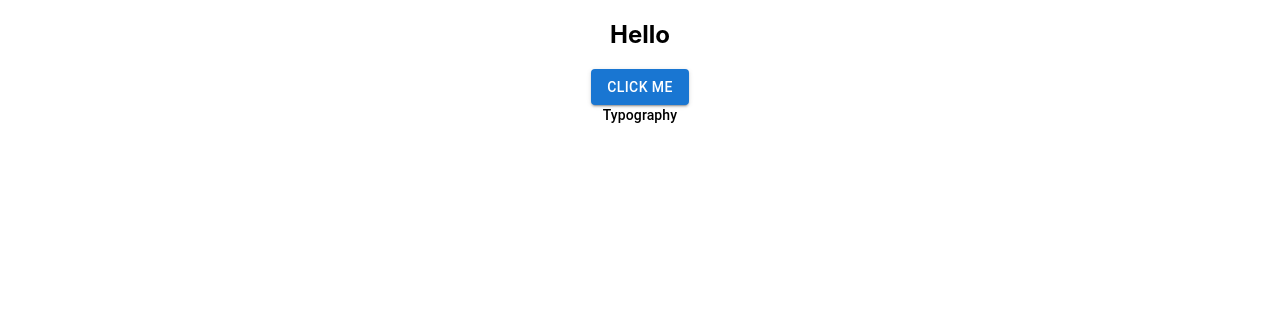
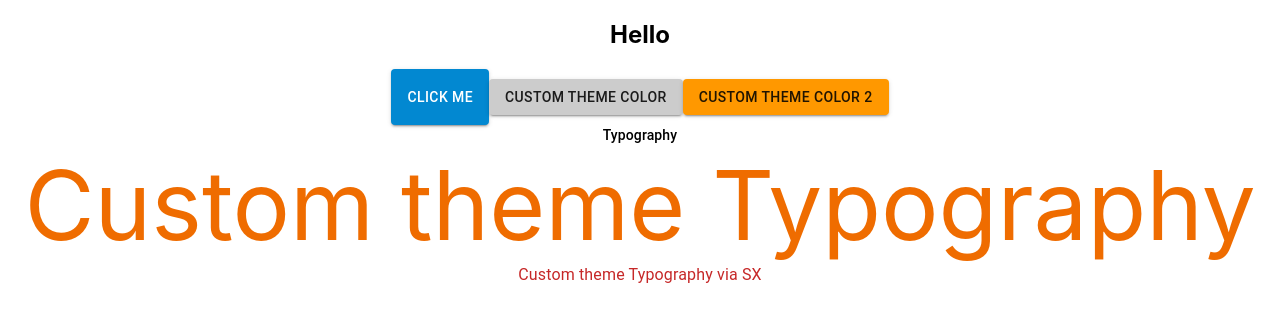
Before and after one commit to Dina2703/mui-v5-examples, a React (Create React App) app: page / in a window 1280 px wide. Shown: the top 322 px of the page. Built offline with nearby package versions, Linux system fonts and the light colour scheme.

Commit message:
Theme & custome a theme, typography, color

```diff
--- a/src/App.js
+++ b/src/App.js
@@ -5,9 +5,21 @@ function App() {
   return (
     <div className="App">
       <h2>Hello</h2>
-      <Button variant="contained">Click Me</Button>
+      <Button variant="contained" color="info" sx={{ p: 2 }}>
+        Click Me
+      </Button>
+      <Button variant="contained" color="primary">
+        Custom theme color
+      </Button>
+      <Button variant="contained" color="secondary">
+        Custom theme color 2
+      </Button>
       <Typography variant="subtitle2" color="initial">
         Typography
+      </Typography>
+      <Typography variant="myVariant">Custom theme Typography</Typography>
+      <Typography sx={{ color: "myCustomColor.superDark" }}>
+        Custom theme Typography via SX
       </Typography>
     </div>
   );
--- a/src/index.js
+++ b/src/index.js
@@ -2,10 +2,36 @@ import React from "react";
 import ReactDOM from "react-dom/client";
 import "./index.css";
 import App from "./App";
+import { ThemeProvider, createTheme } from "@mui/material";
+import { orange, red } from "@mui/material/colors";
+
+const theme = createTheme({
+  palette: {
+    primary: {
+      main: "#CCC",
+    },
+    secondary: {
+      main: orange[500],
+    },
+    myCustomColor: {
+      main: red[400],
+      superDark: red[800],
+      superLight: red[100],
+    },
+  },
+  typography: {
+    myVariant: {
+      fontSize: "6rem",
+      color: orange[800],
+    },
+  },
+});
 
 const root = ReactDOM.createRoot(document.getElementById("root"));
 root.render(
   <React.StrictMode>
-    <App />
+    <ThemeProvider theme={theme}>
+      <App />
+    </ThemeProvider>
   </React.StrictMode>
 );
```
